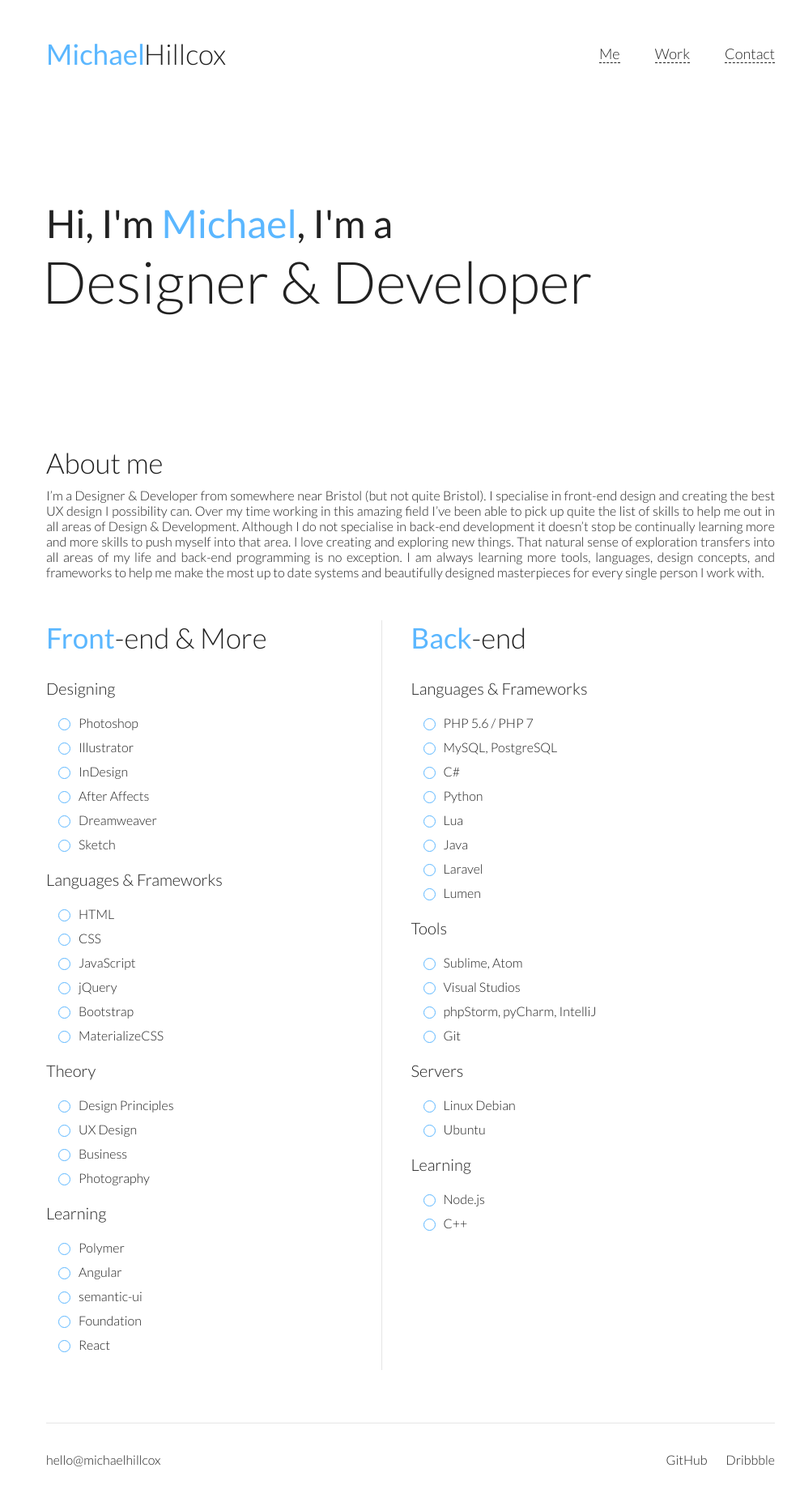
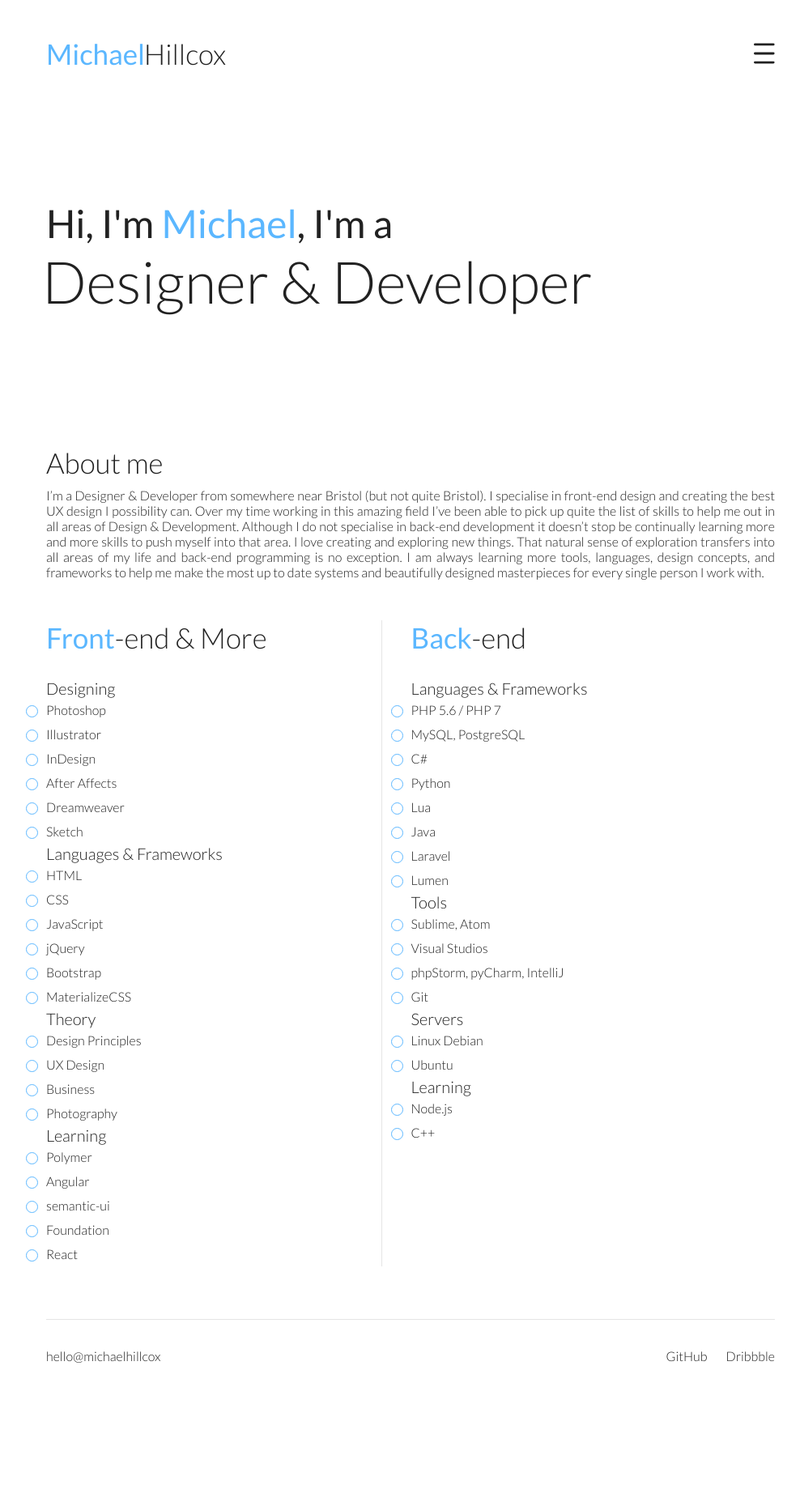
Before and after one commit to MichaelHillcox/Michael, a PHP site: page /app/views/me.php in a window 1280 px wide. Shown: the whole page at 81% size, without its empty margins (133-1121 px from the left). After the commit the page ends 1683 px from the top, so only its background shows below. Run offline with PHP 8.4, Linux system fonts and the light colour scheme.

Commit message:
Nav changes in progress

```diff
--- a/app/assets/master.scss
+++ b/app/assets/master.scss
@@ -16,12 +16,20 @@ body, html {
     font-family: 'Lato', sans-serif;
     font-weight: 300;
     color: $textColour;
+    width: 100%;
+    height: 100%;
+    margin: 0;
 }
 
 #container {
     max-width: 900px;
     width: 95%;
     margin: 0 auto;
+}
+
+ul, li {
+    margin: 0;
+    padding: 0;
 }
 
 header#header {
@@ -31,10 +39,6 @@ header#header {
         text-decoration: none;
         display: inline-block;
         font-size: 35px;
-        @media #{$lowPoint} {
-            display: block;
-            text-align: center;
-        }
         #michael {
             color: $blue;
             font-weight: 400;
@@ -48,31 +52,45 @@ header#header {
     nav#topNav {
         float: right;
         line-height: 42px;
-        @media #{$lowPoint} {
-            float: none;
-            display: block;
-            text-align: center;
-            li:last-child {
-                padding-right: 20px !important;
+        width: 42px;
+        height: 42px;
+        text-align: right;
+
+        #navBeGone {
+            &:not(.hidden) {
+                display: flex;
+                display: -webkit-flex;
+                justify-content: center;
+                align-items: center;
             }
-        }
-        li {
-            display: inline-block;
-            font-size: 18px;
-            padding: 0 20px;
+            display: none;
+            position: fixed;
+            top: 0;
+            left: 0;
+            width: 100%;
+            height: 100vh;
+            z-index: 5;
+            background-color: rgba(black, .95);
+            -webkit-backdrop-filter: blur(10px);
 
-            &:last-child  {
-                padding-right: 0;
-            }
+            ul {
+                text-align: center;
+                li {
+                    display: block;
+                    font-size: 40px;
+                    font-weight: 100;
+                    line-height: 130px;
 
-            a {
-                text-decoration: none;
-                color: $textColour;
-                border-bottom: 1px dashed $textColour;
-                transition: border .2s ease-in-out, color .2s ease-in-out;
-                &:hover {
-                    color: $blue !important;
-                    border-color: $blue;
+                    a {
+                        text-decoration: none;
+                        color: rgba(255, 255, 255, .9);
+                        border-bottom: 1px dashed rgba(255, 255, 255, .9);
+                        transition: border .2s ease-in-out, color .2s ease-in-out;
+                        &:hover {
+                            color: $blue !important;
+                            border-color: $blue;
+                        }
+                    }
                 }
             }
         }
--- a/app/views/layout/header.php
+++ b/app/views/layout/header.php
@@ -19,8 +19,18 @@
                     <span id="hillcox">Hillcox</span>
                 </a>
                 <nav id="topNav">
-                    <li><a href="/me">Me</a></li>
-                    <li><a href="/work">Work</a></li>
-                    <li><a href="/contact">Contact</a></li>
+                    <svg width="26px" height="42px" viewBox="21 22 54 52">
+                        <rect id="Rectangle" stroke="none" fill="#212121" fill-rule="evenodd" x="21" y="22" width="53.1344077" height="6" rx="3"></rect>
+                        <rect id="Rectangle" stroke="none" fill="#212121" fill-rule="evenodd" x="21" y="68" width="53.1344077" height="6" rx="3"></rect>
+                        <rect id="Rectangle" stroke="none" fill="#212121" fill-rule="evenodd" x="21" y="45" width="53.1344077" height="6" rx="3"></rect>
+                    </svg>
+                    <div id='navBeGone' class="hidden">
+                        <ul>
+                            <li><a href="/">Home</a></li>
+                            <li><a href="/me">Me</a></li>
+                            <li><a href="/work">Work</a></li>
+                            <li><a href="/contact">Contact</a></li>
+                        </ul>
+                    </div>
                 </nav>
             </header>
```
Also changed, not shown: app/assets/images/navicon.png (added), app/assets/master.min.css.
